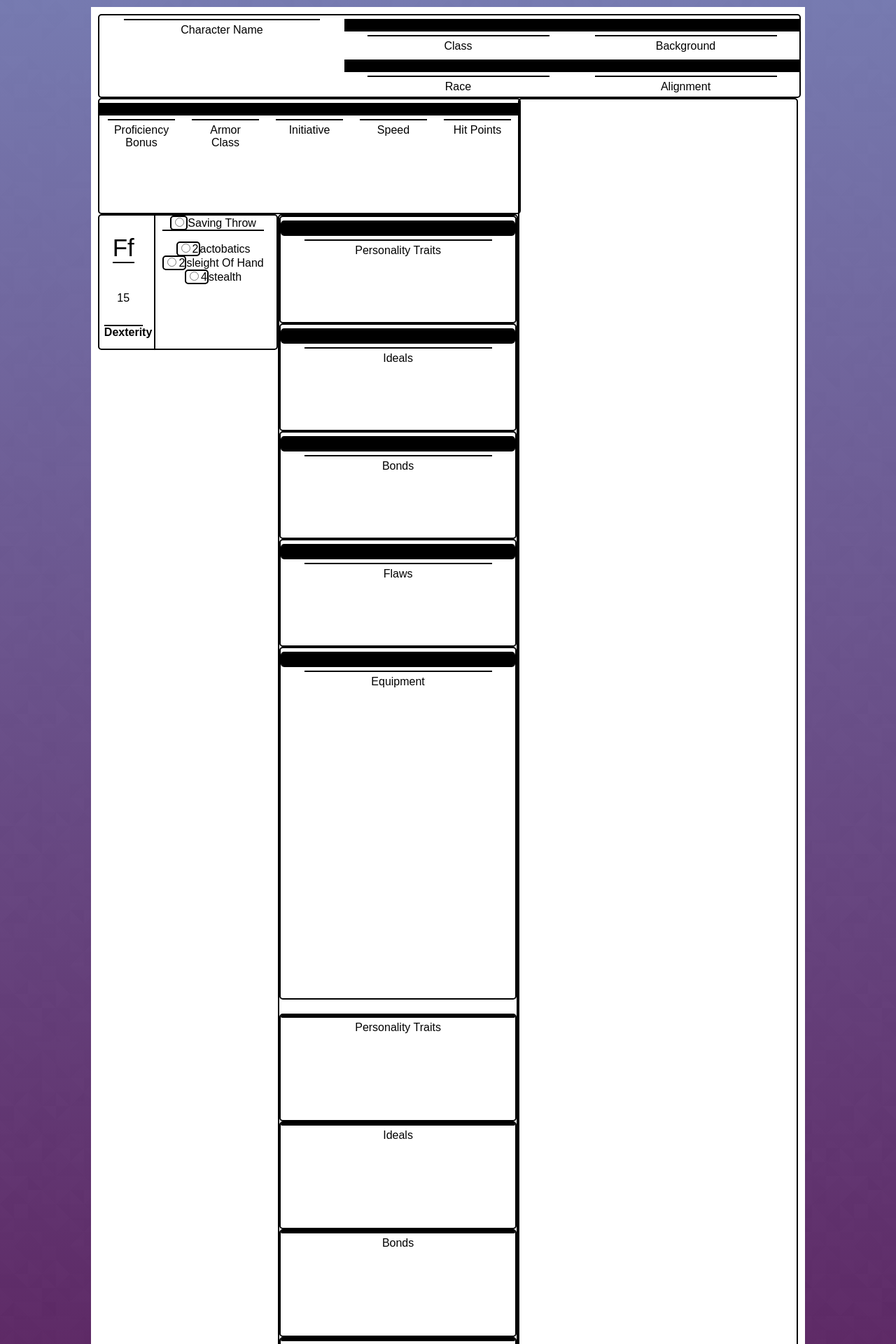
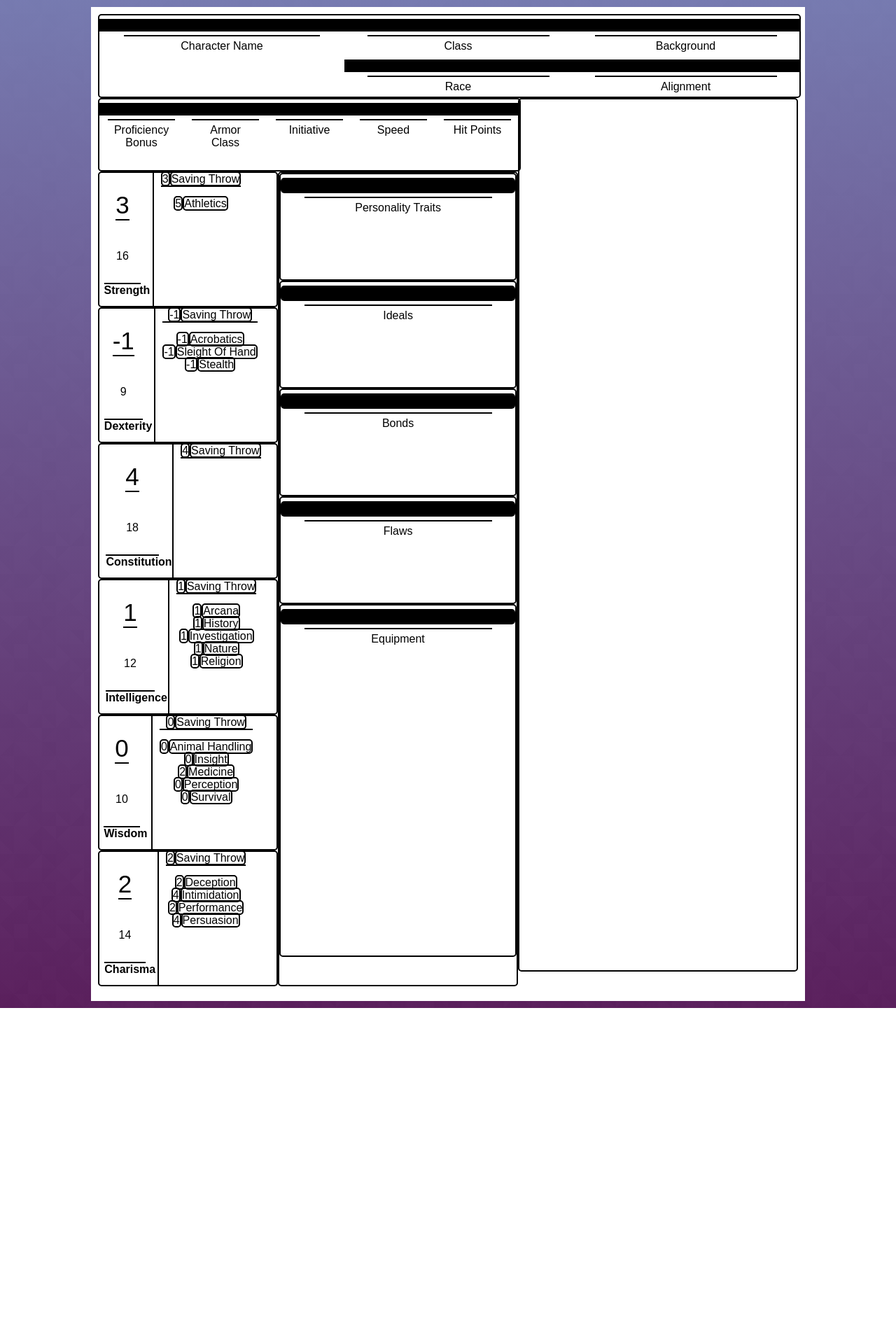
Before and after one commit to silveriac/Amnesia-DnD-Sheets, a React (Create React App) app: page / in a window 1280 px wide. Shown: the top 1920 px of the page at 70% size. After the commit the page ends 1440 px from the top, so only its background shows below. Built offline with nearby package versions, Linux system fonts and the light colour scheme.

Commit message:
added modifier bar

```diff
--- a/src/App.js
+++ b/src/App.js
@@ -2,65 +2,119 @@ import './App.css';
 import baldric from './baldric.json';
 import { useState } from 'react';
 
-let character = baldric
-console.log(character.ProficiencyBonus);
+const dndSkills = {
+    "Strength": ["Athletics"],
+    "Dexterity": ["Acrobatics", "Sleight of Hand", "Stealth"],
+    "Constitution": [],
+    "Intelligence": ["Arcana", "History", "Investigation", "Nature", "Religion"],
+    "Wisdom": ["Animal Handling", "Insight", "Medicine", "Perception", "Survival"],
+    "Charisma": ["Deception", "Intimidation", "Performance", "Persuasion"]
+  };
+
+let character = baldric; //change this based on queryParams
+//console.log(Object.keys(dndSkills))
+Object.keys(dndSkills).map((element) => {console.log(element)});
 
 const generalStats = [
-        { stat: character.ProficiencyBonus, description: "Proficiency Bonus"},
-        { stat: character.ArmorClass, description: "Armor Class"},
-        { stat: character.Initiative, description: "Initiative"},
-        { stat: character.Speed, description: "Speed"},
-        { stat: character.HitPoints.Max, description: "Hit Points"},
-    ];
+    { stat: character.ProficiencyBonus, description: "Proficiency Bonus" },
+    { stat: character.ArmorClass, description: "Armor Class" },
+    { stat: character.Initiative, description: "Initiative" },
+    { stat: character.Speed, description: "Speed" },
+    { stat: character.HitPoints.Max, description: "Hit Points" },
+];
 
 const roleStats = [
-    { stat: `${character.Class} Level ${character.Level}`, description: "Class"},
-    { stat: character.Background, description: "Background"},
-    { stat: character.Race, description: "Race"},
-    { stat: character.Alignment, description: "Alignment"},
+    { stat: `${character.Class} Level ${character.Level}`, description: "Class" },
+    { stat: character.Background, description: "Background" },
+    { stat: character.Race, description: "Race" },
+    { stat: character.Alignment, description: "Alignment" },
 ];
 
 const characterTraits = [
-    { stat: character.PersonalityTraits, description: "Personality Traits"},
-    { stat: character.Ideals, description: "Ideals"},
-    { stat: character.Bonds, description: "Bonds"},
-    { stat: character.Flaws, description: "Flaws"},
-    { stat: character.Equipment.join("<br/>"), description: "Equipment"},
+    { stat: character.PersonalityTraits, description: "Personality Traits" },
+    { stat: character.Ideals, description: "Ideals" },
+    { stat: character.Bonds, description: "Bonds" },
+    { stat: character.Flaws, description: "Flaws" },
+    { stat: character.Equipment.join("\n"), description: "Equipment" },
 ];
 
 function StatComponent({ stat, description }) {
-    let [shown, setShown] = useState(false);
-    let style = {};
-    if(!shown){
-        style.backgroundColor = "black";
-        style.cursos = "pointer";
-    }
+    const [isVisible, setVisibility, style] = useVisibility(false);
+
     return (
         <div>
-            <div onClick={() => setShown(true)} className="stat" style={style}>
-                {shown? stat : "0"}
+            <div onClick={() => setVisibility(true)} className="stat" style={style}>
+                {isVisible ? stat : "0"}
             </div>
             <div className="description">
                 <p>{description}</p>
             </div>
         </div>
     );
-}
+};
+
+function AttributeComponent({ attribute, description, skillproficiencies, saveproficiencies}) {
+    const modifier = Math.floor((attribute - 10) / 2);
+    //console.log(saveproficiencies.includes("Wisdom"));
+
+    return (
+        <div className="attribute">
+            <div>
+                <span className="modifier">{modifier}</span>
+                <span className="core-stat">{attribute}</span>
+                <span className="description">{description}</span>
+            </div>
+            <ul>
+                <SkillComponent
+                        skillStat={saveproficiencies.includes(attribute) ? modifier + character.ProficiencyBonus : modifier}
+                        skillName= "Saving Throw"
+                />
+                {dndSkills[description].map((element, index) =>{
+                    return(
+                        <SkillComponent
+                        skillStat={skillproficiencies.includes(element) ? modifier + character.ProficiencyBonus : modifier}
+                        skillName={element}
+                        />
+                    )
+                })}
+            </ul>
+        </div>
+    );
+};
+
+function SkillComponent({skillStat, skillName}) {
+    return (
+        <li>
+            <span className="stat-horizontal">
+                {skillStat}
+            </span>
+            <span>{skillName}</span>
+        </li>
+    );
+};
+
+function useVisibility(initial = false) {
+    const [isVisible, setVisibility] = useState(initial);
+
+    const style = isVisible ? {} : {
+        backgroundColor: "black",
+        cursor: "pointer",
+    };
+
+    return [isVisible, setVisibility, style];
+};
 
 function App() {
     return (
         <div className="App">
             <header>
                 <section id="nameContainer">
-                    <div id="name" className="stat"></div>
-                    <div className="description">
-                        <p>Character Name</p>
-                    </div>
+                    <StatComponent stat={character.CharacterName} description="Character Name" />
                 </section>
                 <section id="roleContainer">
                     {roleStats.map(element => (
-                            <StatComponent stat={element.stat} description={element.description} />
-                        ))}
+                        <StatComponent stat={element.stat} description={element.description} />
+                    ))}
                 </section>
             </header>
             <main>
@@ -73,70 +127,21 @@ function App() {
 
                     <section id="leftBottom">
                         <section id="attributeSection">
-                        <div class="attribute">
-                        <div>
-                            <span id="dexterityMOD" class="modifier">ff</span>
-                            <span id="dexterity" class="core-stat">15</span>
-                            <span class="description">dexterity</span>
-                        </div>
-                        <ul id="dexterityList">
-                        <li>
-                            <span id="dexteritySave" class="stat-horizontal"><input type="radio" disabled=""/>
+                            {Object.keys(dndSkills).map((element) =>  (
+                                //console.log(element);
 
-                            </span>
-                            <label for="dexteritySave">Saving throw</label>
-                        </li><li>
-                        <span id="actobatics" class="stat-horizontal"><input type="radio" disabled=""/>
-                            2
-                        </span>
-                        <label for="actobatics">actobatics</label>
-                    </li><li>
-                        <span id="sleightOfHand" class="stat-horizontal"><input type="radio" disabled=""/>
-                            2
-                        </span>
-                        <label for="sleightOfHand">sleight of hand</label>
-                    </li><li>
-                        <span id="stealth" class="stat-horizontal"><input type="radio" disabled=""/>
-                            4
-                        </span>
-                        <label for="stealth">stealth</label>
-                    </li></ul>
-                    </div>
+                                <AttributeComponent
+                                    attribute={character.Attributes[element]}
+                                    description={element}
+                                    skillproficiencies={character.SkillProficiencies}
+                                    saveproficiencies={character.SaveProficiencies}
+                                />
+                            ))}
                         </section>
                         <section id="characterTraits">
                             {characterTraits.map(element => (
                                 <StatComponent stat={element.stat} description={element.description} />
                             ))}
-                            <div>
-                                <div id="personalityTraits" classNameName="stat"></div>
-                                <div classNameName="description">
-                                    <p>personality traits</p>
-                                </div>
-                            </div>
-                            <div>
-                                <div id="ideals" classNameName="stat"></div>
-                                <div classNameName="description">
-                                    <p>ideals</p>
-                                </div>
-                            </div>
-                            <div>
-                                <div id="bonds" classNameName="stat"></div>
-                                <div classNameName="description">
-                                    <p>bonds</p>
-                                </div>
-                            </div>
-                            <div>
-                                <div id="flaws" classNameName="stat"></div>
-                                <div classNameName="description">
-                                    <p>flaws</p>
-                                </div>
-                            </div>
-                            <div>
-                                <div id="equipment" classNameName="stat"></div>
-                                <div classNameName="description">
-                                    <p>equipment</p>
-                                </div>
-                            </div>
                         </section>
                     </section>
                 </section>
--- a/src/baldric.json
+++ b/src/baldric.json
@@ -7,6 +7,8 @@
     "Alignment": "Lawful Neutral",
     "XP": null,
     "Inspiration": null,
+    "SaveProficiencies": ["Wisdom", "Charisma"],
+    "SkillProficiencies": ["Athletics", "Intimidation", "Medicine", "Persuasion"],
     "Attributes": {
       "Strength": 16,
       "Dexterity": 9,
```
